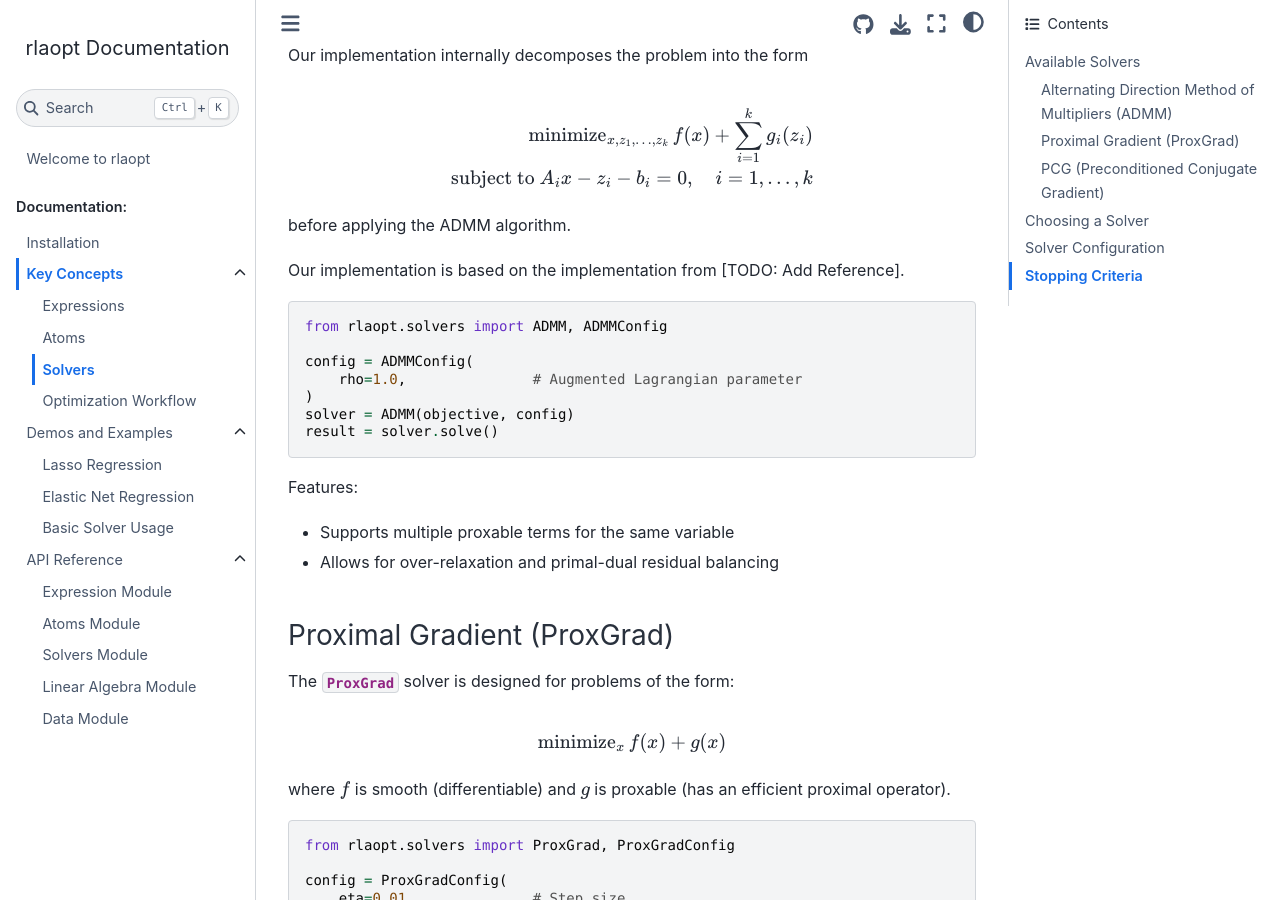
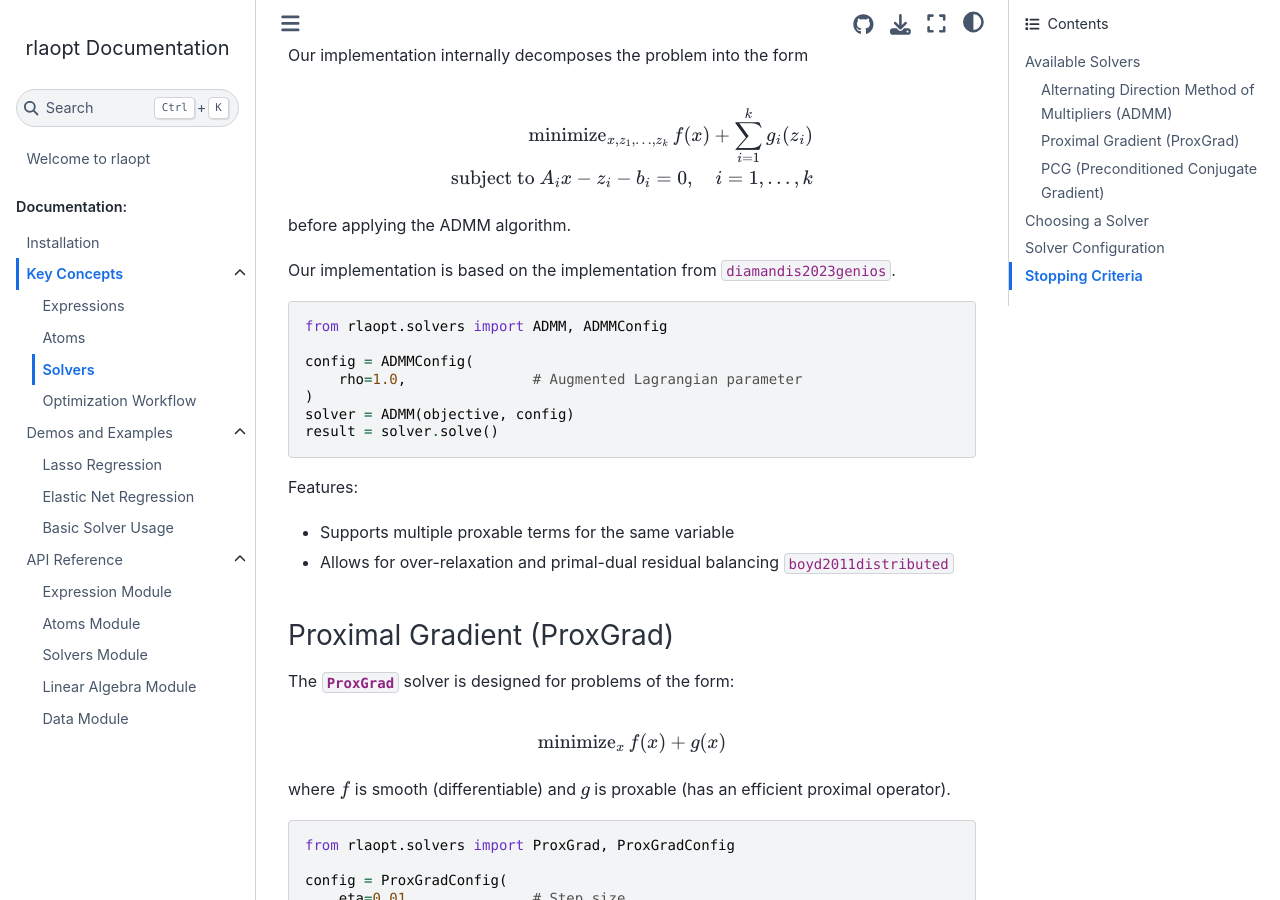
Before and after one commit to udellgroup/rlaopt, a Sphinx documentation site: the page built from docs/key_concepts/solvers.rst, in a window 1280 px wide and 900 px high, scrolled down 541 px. Built offline with Sphinx 7.4.7 and the Sphinx Book theme 1.1.4, drawn with Linux system fonts in a browser that asks for light colours; cross-references to code outside the pages are shown as plain code; some of the changed lines change nothing that is shown.

Commit message:
add references to docs

```diff
--- a/docs/conf.py
+++ b/docs/conf.py
@@ -1,85 +1,84 @@
-"""Configuration file for the Sphinx documentation builder.
-"""
+"""Configuration file for the Sphinx documentation builder."""
 
 import os
 import sys
-from pathlib import Path
 
 # -- Path setup --------------------------------------------------------------
 
-sys.path.insert(0, os.path.abspath('..'))
+sys.path.insert(0, os.path.abspath(".."))
 
 # -- Project information -----------------------------------------------------
 
-project = 'rlaopt'
-copyright = '2025'
-author = 'Pratik Rathore, Zachary Frangella, Parth Nobel'
+project = "rlaopt"
+copyright = "2025"
+author = "Pratik Rathore, Zachary Frangella, Parth Nobel"
 
 
-release = '0.1.0'
-version = '0.1.0'
+release = "0.1.0"
+version = "0.1.0"
 
 # -- General configuration ---------------------------------------------------
 
 
 extensions = [
-    'sphinx.ext.autodoc',
-    'sphinx.ext.autosummary',
-    'sphinx.ext.viewcode',
-    'sphinx.ext.napoleon',
-    'sphinx.ext.intersphinx',
-    'sphinx.ext.mathjax',
-    'myst_parser',
-    'sphinxcontrib.autodoc_pydantic',
+    "sphinx.ext.autodoc",
+    "sphinx.ext.autosummary",
+    "sphinx.ext.viewcode",
+    "sphinx.ext.napoleon",
+    "sphinx.ext.intersphinx",
+    "sphinx.ext.mathjax",
+    "myst_parser",
+    "sphinxcontrib.autodoc_pydantic",
+    "sphinxcontrib.bibtex",
 ]
 
-templates_path = ['_templates']
+templates_path = ["_templates"]
 
 # List of patternsto ignore when looking for source files
-exclude_patterns = ['_build', 'Thumbs.db', '.DS_Store', '**.ipynb_checkpoints']
+exclude_patterns = ["_build", "Thumbs.db", ".DS_Store", "**.ipynb_checkpoints"]
 
 # The suffix(es) of source filenames.
 source_suffix = {
-    '.rst': 'restructuredtext',
-    '.md': 'markdown',
+    ".rst": "restructuredtext",
+    ".md": "markdown",
 }
 
 # --  HTML output -------------------------------------------------
 
 
-html_theme = 'sphinx_book_theme'
+html_theme = "sphinx_book_theme"
 
 
 html_theme_options = {
-    'repository_url': 'https://github.com/udellgroup/rlaopt',
-    'use_repository_button': True,
-    'use_edit_page_button': True,
-    'use_issues_button': True,
-    'home_page_in_toc': True,
-    'show_navbar_depth': 2,
-    'show_toc_level': 2,
-    'navigation_depth': 3,
+    "repository_url": "https://github.com/udellgroup/rlaopt",
+    "use_repository_button": True,
+    "use_edit_page_button": True,
+    "use_issues_button": True,
+    "home_page_in_toc": True,
+    "show_navbar_depth": 2,
+    "show_toc_level": 2,
+    "navigation_depth": 3,
 }
 
-html_title = 'rlaopt Documentation'
-html_logo = ''  # Add path if available
-html_favicon = ''
+html_title = "rlaopt Documentation"
+html_logo = ""  # Add path if available
+html_favicon = ""
 
 # Add any paths that contain custom static files
-html_static_path = ['_static']
+html_static_path = ["_static"]
 
 # -- Extension configuration -------------------------------------------------
 
 # -- Options for autodoc extension -------------------------------------------
 autodoc_default_options = {
-    'members': True,
-    'member-order': 'bysource',
-    'special-members': '__init__',
-    'undoc-members': True,
-    'exclude-members': '__weakref__'
+    "members": True,
+    "member-order": "bysource",
+    "special-members": "__init__",
+    "undoc-members": True,
+    "exclude-members": "__weakref__",
 }
 
-autodoc_typehints = 'description'
+autodoc_typehints = "description"
 
 # -- Options for autosummary extension ---------------------------------------
 autosummary_generate = True
@@ -103,20 +102,20 @@ napoleon_attr_annotations = True
 
 # -- Options for intersphinx extension ---------------------------------------
 intersphinx_mapping = {
-    'python': ('https://docs.python.org/3', None),
-    'torch': ('https://pytorch.org/docs/stable/', None),
-    'numpy': ('https://numpy.org/doc/stable/', None),
-    'pydantic': ('https://docs.pydantic.dev/', None),
+    "python": ("https://docs.python.org/3", None),
+    "torch": ("https://pytorch.org/docs/stable/", None),
+    "numpy": ("https://numpy.org/doc/stable/", None),
+    "pydantic": ("https://docs.pydantic.dev/", None),
 }
 
 # -- Options for MathJax ----------------------------------------------------
-mathjax_path = 'https://cdn.jsdelivr.net/npm/mathjax@3/es5/tex-mml-chtml.js'
+mathjax_path = "https://cdn.jsdelivr.net/npm/mathjax@3/es5/tex-mml-chtml.js"
 
 # -- Options for MyST Parser ------------------------------------------------
 myst_enable_extensions = [
-    'colon_fence',
-    'dollarmath',
-    'amsmath',
+    "colon_fence",
+    "dollarmath",
+    "amsmath",
 ]
 
 # -- Options for autodoc_pydantic -------------------------------------------
@@ -127,7 +126,7 @@ autodoc_pydantic_model_show_config_member = False
 autodoc_pydantic_model_show_validator_members = False
 autodoc_pydantic_model_show_field_summary = False
 autodoc_pydantic_model_hide_paramlist = True
-autodoc_pydantic_field_doc_policy = 'description'
+autodoc_pydantic_field_doc_policy = "description"
 autodoc_pydantic_field_show_constraints = True
 autodoc_pydantic_field_show_default = True
 autodoc_pydantic_field_show_required = True
--- a/docs/key_concepts/solvers.rst
+++ b/docs/key_concepts/solvers.rst
@@ -26,7 +26,7 @@ Our implementation internally decomposes the problem into the form
 
 before applying the ADMM algorithm.
 
-Our implementation is based on the implementation from [TODO: Add Reference].
+Our implementation is based on the implementation from :cite:t:`diamandis2023genios`.
 
 .. code-block:: python
 
@@ -41,7 +41,7 @@ Our implementation is based on the implementation from [TODO: Add Reference].
 Features:
 
 * Supports multiple proxable terms for the same variable
-* Allows for over-relaxation and primal-dual residual balancing
+* Allows for over-relaxation and primal-dual residual balancing :cite:p:`boyd2011distributed`
 
 Proximal Gradient (ProxGrad)
 ~~~~~~~~~~~~~~~~~~~~~~~~~~~~
--- /dev/null
+++ b/docs/refs.bib
@@ -0,0 +1,21 @@
+@article{boyd2011distributed,
+    year = {2011},
+    volume = {3},
+    journal = {Foundations and Trends® in Machine Learning},
+    title = {Distributed Optimization and Statistical Learning via the Alternating Direction Method of Multipliers},
+    issn = {1935-8237},
+    number = {1},
+    pages = {1-122},
+    author = {Stephen Boyd and Neal Parikh and Eric Chu and Borja Peleato and Jonathan Eckstein}
+}
+
+@article{diamandis2023genios,
+	title={{GeNIOS}: an (almost) second-order operator-splitting solver for large-scale convex optimization},
+	author={Theo Diamandis and Zachary Frangella and Shipu Zhao and Bartolomeo Stellato and Madeleine Udell},
+	year={2023},
+	eprint={2310.08333},
+	url={https://arxiv.org/abs/2310.08333},
+	archivePrefix={arXiv},
+	primaryClass={math.OC},
+	journal={In revision at Math Programming Computation},
+}
--- a/docs/requirements.txt
+++ b/docs/requirements.txt
@@ -3,6 +3,7 @@
 
 sphinx>=7.0.0
 sphinx-book-theme>=1.0.0
+sphinxcontrib-bibtex>=2.6.0
 myst-parser>=2.0.0
 autodoc-pydantic>=2.0.0
 
```
